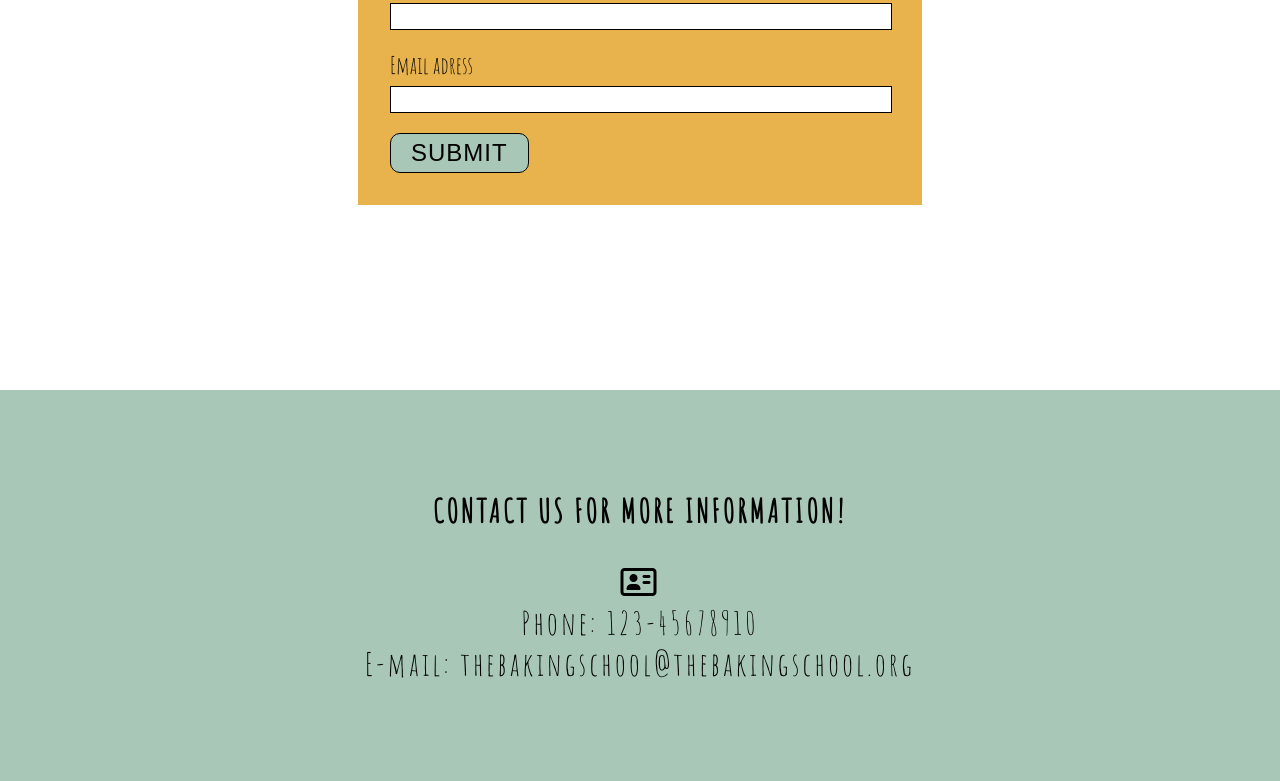
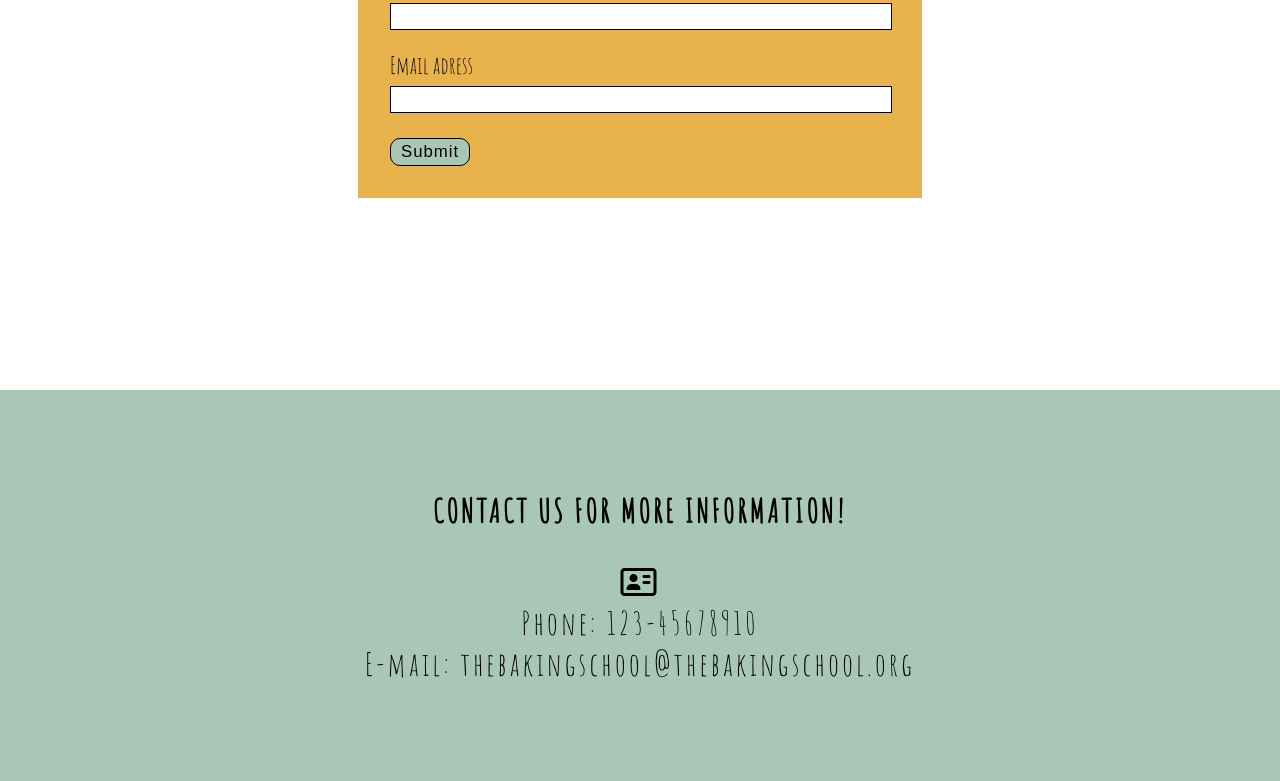
Before and after one commit to malinpalo/The-Baking-School, a plain HTML site: page index.html in a window 1280 px wide. Shown: the part 1505-2286 px from the top of the page. Drawn offline with Linux system fonts and the light colour scheme.

Commit message:
Add new style to Sign-up section.

```diff
--- a/assets/css/style.css
+++ b/assets/css/style.css
@@ -136,12 +136,11 @@ h1, h2 {
 }
 
 #submit {
-    padding: 5px 20px;
+    padding: 3px 10px;
     border-radius: 10px;
     text-align: center;
-    font-size: 100%;
+    font-size: 70%;
     letter-spacing: 1px;
-    text-transform: uppercase;
     background-color: #A8C7B6;
     border: 1px solid black;
     color: black;
@@ -206,7 +205,6 @@ footer{
     #menu {
         line-height: 40px;
         padding-left: 1rem;
-        margin-right: 15px;
         font-size: 120%;
         letter-spacing: 1px;
         float: left;
```
Also changed, not shown: assets/image/readme.md/sign-up.png.
